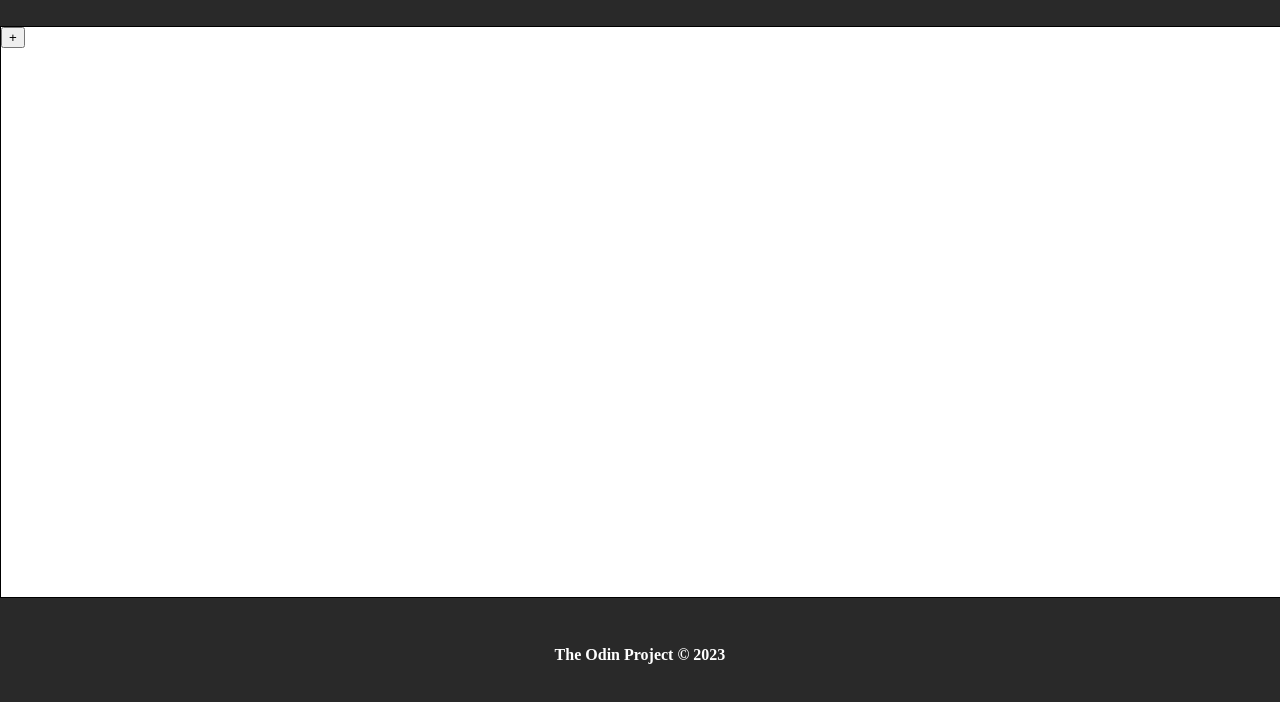
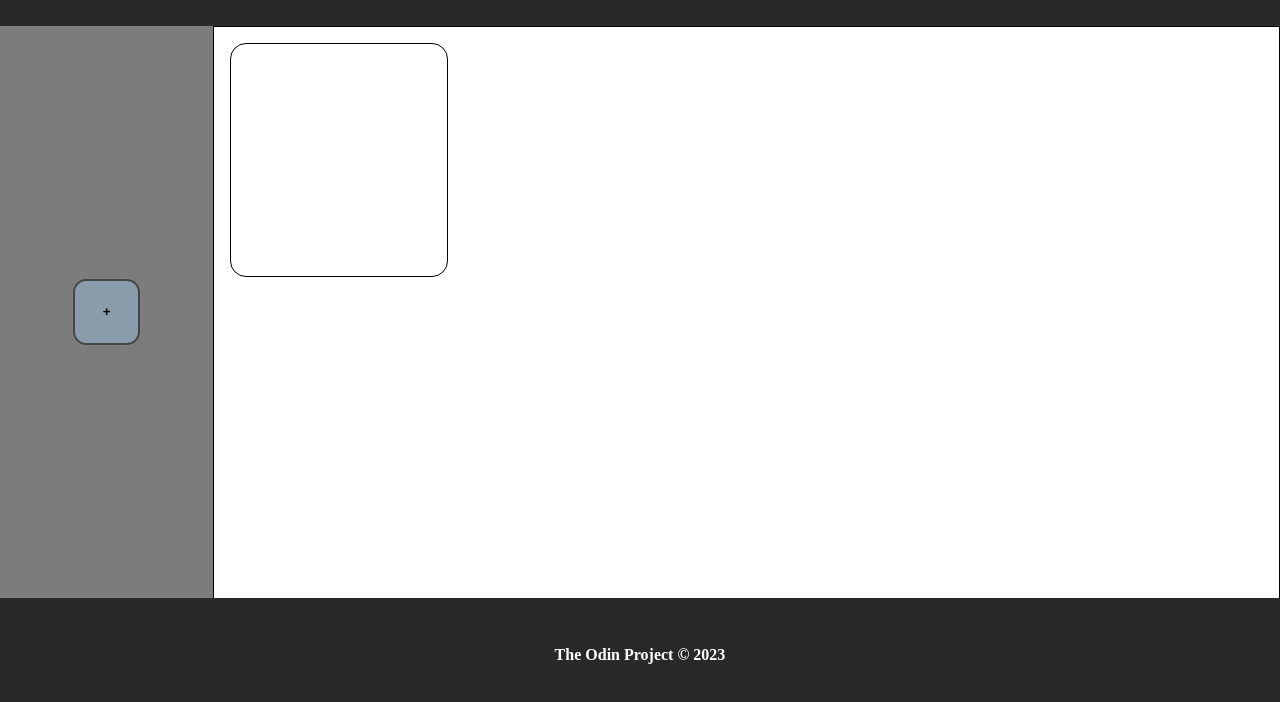
Before and after one commit to kaeloshuping/library, a plain HTML site: page index.html in a window 1280 px wide. Shown: the part 88-790 px from the top of the page. Drawn offline with Linux system fonts and the light colour scheme.

Commit message:
styled sidebar ad sidebar button

```diff
--- a/style.css
+++ b/style.css
@@ -30,7 +30,46 @@ html, body {
 #content-body {
     width: 100%;
     grid-row: 2 / 3;
+    display: grid;
+    grid-template-columns: 1fr 4fr 1fr;
+}
+
+#sidebar {
+    height: 100%;
+    grid-column: 1 / 2;
+    background-color: rgb(124, 124, 124);
+    display: flex;
+    justify-content: center;
+    align-items: center;
+}
+
+#add-btn {
+    width: 5em;
+    height: 5em;
+    background-color: rgb(138, 156, 172);
+    border: 2px solid rgb(70, 69, 69);
+    border-radius: 1em;
+    font-weight: bold;
+}
+
+#add-btn:hover {
+    border: 2px solid rgb(211, 210, 210);
+}
+
+#book-cards {
+    height: 100%;
+    grid-column: 2 / 4;
     border: 1px solid black;
+    display: grid;
+    grid-template-columns: repeat(auto-fit, minmax(200px, 250px));
+}
+
+.card {
+    height: 200px;
+    border: 1px solid black;
+    padding: 1em;
+    margin: 1em;
+    border-radius: 1em;
 }
 
 #footer {
```
